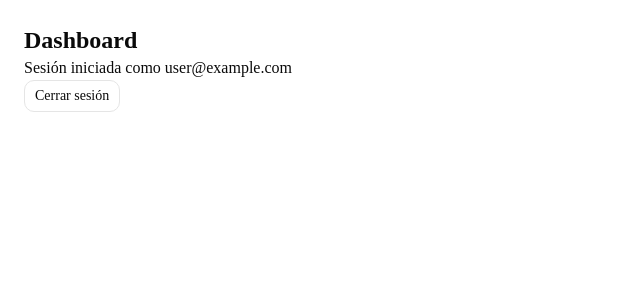
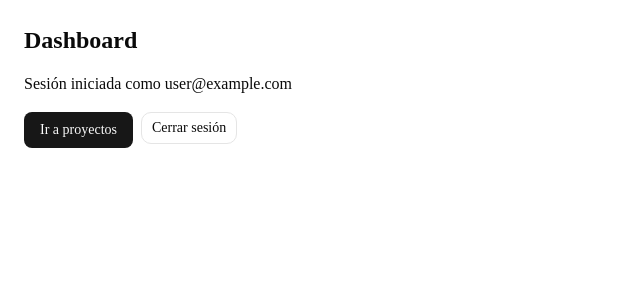
Before and after one commit to angelnuno2002/archflow_programa, a Next.js app in the folder next.js/: page /dashboard in a window 1280 px wide. Shown: the top 300 px of the page, without its empty margins (0-640 px from the left). Built offline with nearby package versions, Linux system fonts and the light colour scheme; no server answers; sample sign-in values are in the browser's storage.

Commit message:
codigo funcionando nuevamente, ya se crean y se guardan proyectos

```diff
--- a/next.js/src/app/dashboard/page.tsx
+++ b/next.js/src/app/dashboard/page.tsx
@@ -1,8 +1,8 @@
 import { Suspense } from "react";
+import Link from "next/link";
 import { redirect } from "next/navigation";
 import { auth, signOut } from "@/lib/auth";
 import { Button } from "@/components/ui/button";
-import Link from "next/link";
 
 async function SessionInfo() {
   const session = await auth();
@@ -12,11 +12,18 @@ async function SessionInfo() {
 
 export default function DashboardPage() {
   return (
-    <main className="p-6">
+    <main className="space-y-4 p-6">
       <h1 className="text-2xl font-semibold">Dashboard</h1>
       <Suspense fallback={<p>Cargando…</p>}>
         <SessionInfo />
       </Suspense>
+      <div className="flex gap-2">
+        <Link
+          href="/projects"
+          className="inline-flex items-center rounded-md bg-primary px-4 py-2 text-sm font-medium text-primary-foreground"
+        >
+          Ir a proyectos
+        </Link>
         <form
           action={async () => {
             "use server";
@@ -27,6 +34,7 @@ export default function DashboardPage() {
             Cerrar sesión
           </Button>
         </form>
+      </div>
     </main>
   );
 }
--- /dev/null
+++ b/next.js/src/app/login/Revisa-tu-correo/page.tsx
@@ -0,0 +1,10 @@
+export default function CheckEmailPage() {
+  return (
+    <main className="mx-auto flex min-h-screen max-w-sm flex-col justify-center gap-2 p-6">
+      <h1 className="text-2xl font-semibold">Revisa tu correo</h1>
+      <p className="text-muted-foreground">
+        Te enviamos un enlace para entrar a ArchFlow. Ábrelo desde este mismo navegador.
+      </p>
+    </main>
+  );
+}
--- a/next.js/src/app/page.tsx
+++ b/next.js/src/app/page.tsx
@@ -1,5 +1,17 @@
+import { Suspense } from "react";
 import { redirect } from "next/navigation";
+import { auth } from "@/lib/auth";
+
+async function Redirector(): Promise<null> {
+  const session = await auth();
+  redirect(session?.user ? "/projects" : "/login");
+  return null;
+}
 
 export default function Home() {
-  redirect("/login");
+  return (
+    <Suspense fallback={<p>Cargando…</p>}>
+      <Redirector />
+    </Suspense>
+  );
 }
--- a/next.js/src/lib/auth.ts
+++ b/next.js/src/lib/auth.ts
@@ -6,7 +6,7 @@ import { prisma } from "@/lib/db";
 export const { handlers, auth, signIn, signOut } = NextAuth({
   adapter: PrismaAdapter(prisma),
   session: { strategy: "database" },
-  pages: { signIn: "/login" },
+  pages: { signIn: "/login", verifyRequest: "/login/revisa-tu-correo" },
   providers: [
     Resend({
       from: process.env.EMAIL_FROM,
```
Lines whose indentation alone changed are shown as unchanged.
